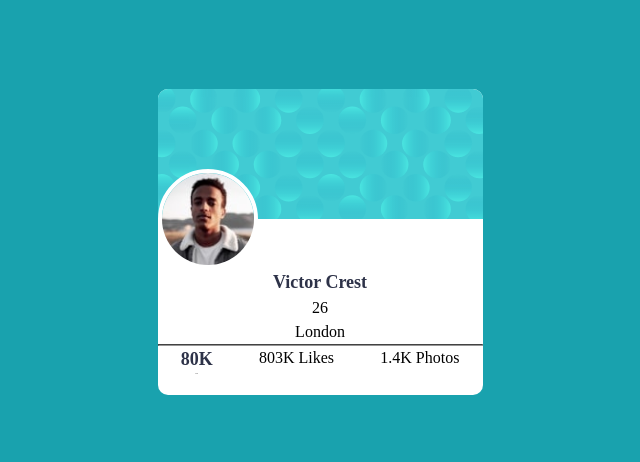
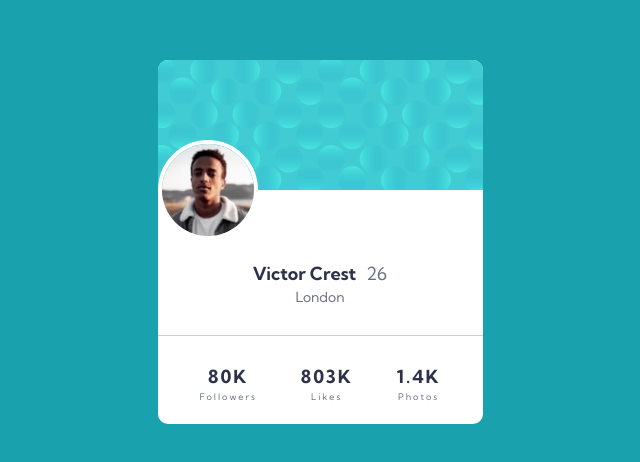
Before and after one commit to RoxySash/Profile-Card-Component-2, a plain HTML site: page index.html in a window 1280 px wide. Shown: the part 158-620 px from the top of the page, without its empty margins (320-960 px from the left). Drawn offline with Linux system fonts and the light colour scheme.

Commit message:
Fixed fonts

```diff
--- a/index.html
+++ b/index.html
@@ -19,23 +19,25 @@
    <img class="bg-image" src="./images/bg-pattern-card.svg" alt="bg pattern">
   <img class="profile-pic" src="/images/image-victor.jpg" alt="profile picture" width="100" height="100">
   <div>
-  <h1 class="main-font">Victor Crest</h1>
-  <p>26</p>
-  London
+  <div class="profile">
+  <h1 class="">Victor Crest</h1>
+  <p class="age">26</p>
+    </div>
+  <p class="city">London</p>
 </div>
 <hr>
 <div class="stats">
 <div>
-  <h2 class="main-font">80K</h2>
-  <p class="smaller-font">Followers</p>
+  <h2 class="">80K</h2>
+  <p class="">Followers</p>
 </div>
 <div>
-  803K
-  Likes
+  <h2 class="">803K</h2>
+  <p class="">Likes</p>
   </div>
 <div>
-  1.4K
-  Photos
+  <h2>1.4K</h2>
+  <p>Photos</p>
   </div>
   </div>
 </main>
--- a/styles.css
+++ b/styles.css
@@ -3,7 +3,9 @@
 /* ------------------- */
 
 /* 1. Use a more-intuitive box-sizing model */
-*, *::before, *::after {
+*,
+*::before,
+*::after {
   box-sizing: border-box;
 }
 
@@ -22,25 +24,37 @@ body {
   display: flex;
   justify-content: center;
   align-items: center;
-
+  font-family: var(--ff);
 }
 
 /* 5. Improve media defaults */
-img, picture, video, canvas, svg {
+img,
+picture,
+video,
+canvas,
+svg {
   display: block;
   max-width: 100%;
 }
 
 /* 6. Inherit fonts for form controls */
-input, button, textarea, select {
+input,
+button,
+textarea,
+select {
   font: inherit;
 }
 
 /* 7. Avoid text overflows */
-p, h1, h2, h3, h4, h5, h6 {
+p,
+h1,
+h2,
+h3,
+h4,
+h5,
+h6 {
   overflow-wrap: break-word;
 }
-
 
 /* remove animations for people who've turned them off */
 @media (prefers-reduced-motion: reduce) {
@@ -54,21 +68,18 @@ p, h1, h2, h3, h4, h5, h6 {
   }
 }
 
-
 :root {
   /* main font */
   --ff: "Kumbh Sans", sans-serif;
   --fs: 1.125rem; /* 18px */
-    --fs-small: 0.75px;
-
+  --fs-small: 0.57rem;
+  --fs-medium: 0.87rem;
 
   /* colors */
   --dark-cyan: hsl(185, 75%, 39%); /* rename to background color*/
   --very-dark-blue: hsl(229, 23%, 23%);
   --grey-blue: hsl(227, 10%, 46%);
   --dark-grey: hsl(0, 0%, 59%);
-
-
 }
 
 /* custom css */
@@ -77,7 +88,7 @@ p, h1, h2, h3, h4, h5, h6 {
   font-style: normal;
   font-weight: 700;
   font-size: var(--fs);
-    color: var(--very-dark-blue)
+  color: var(--very-dark-blue);
 }
 
 .smaller-font {
@@ -90,12 +101,11 @@ p, h1, h2, h3, h4, h5, h6 {
 .container {
   background-color: white;
   max-width: 325px;
-    max-height: 374px;
+
   position: relative;
   border-radius: 10px;
   text-align: center;
   padding-bottom: 20px;
-
 }
 
 .profile-pic {
@@ -103,22 +113,61 @@ p, h1, h2, h3, h4, h5, h6 {
   border-radius: 50%;
   border: 4px solid white;
   top: 80px;
-
-
 }
 
 .bg-image {
   border-top-left-radius: 10px;
   border-top-right-radius: 10px;
-    padding-bottom: 50px;
+  padding-bottom: 70px;
 }
 .stats {
   display: flex;
   flex-direction: row;
   justify-content: space-around;
+  margin-left: 20px;
+  margin-right: 20px;
+  letter-spacing: 2px;
 }
 
 hr {
-    border-color: var(--dark-grey);
-    height: 0.5px;
+  border: none;
+  height: 0px;
+  border-top: 1px solid rgb(206, 204, 204);
+
+  padding-bottom: 27px;
 }
+
+p {
+  font-size: var(--fs-small);
+  font-weight: 400;
+  color: var(--grey-blue);
+
+}
+
+h2 {
+  font-size: var(--fs);
+  color: var(--very-dark-blue);
+}
+
+h1 {
+  font-size: var(--fs);
+  font-weight: 700;
+  color: var(--very-dark-blue);
+}
+
+.age {
+  font-size: var(--fs);
+  margin-left: 10px;
+  font-style: normal;
+  font-weight: 400;
+}
+
+.profile {
+  display: flex;
+  flex-direction: row;
+  justify-content: center;
+}
+.city {
+  padding-bottom: 27px;
+  font-size: var(--fs-medium);
+}
```
Also changed, not shown: design/mobile-design.jpg. Lines whose indentation alone changed are shown as unchanged.
